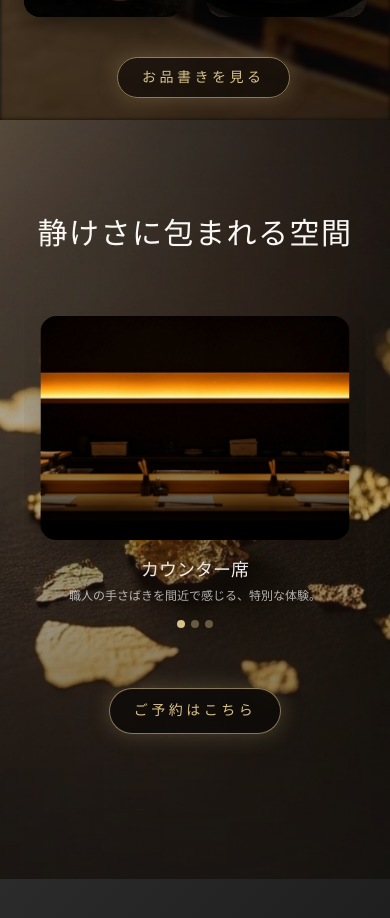
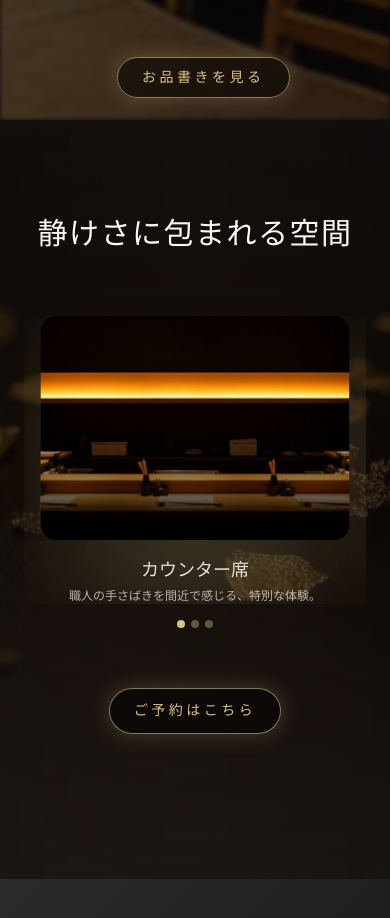
Before and after one commit to infoblueleafstudio-ux/yakitorihaku, a Next.js app: page / in a window 390 px wide. Shown: the part 2581-3499 px from the top of the page. Built offline with nearby package versions, Linux system fonts and the light colour scheme; a web font is replaced by a local one.

Commit message:
Update SpaceSection: enhanced Edge Glow effect and darker background overlays

```diff
--- a/components/sections/MenuSection.tsx
+++ b/components/sections/MenuSection.tsx
@@ -22,7 +22,7 @@ export const MenuSection = () => {
   return (
     <motion.section
       id="menu"
-      className="relative w-full min-h-screen py-24 px-6 md:px-12 overflow-hidden bg-onyx"
+      className="relative w-full min-h-screen pt-14 pb-5 md:py-24 px-6 md:px-12 overflow-hidden bg-onyx"
       initial={{ opacity: 0.95 }}
       whileInView={{ opacity: 1 }}
       viewport={{ once: false, margin: "-100px" }}
--- a/components/sections/SpaceSection.tsx
+++ b/components/sections/SpaceSection.tsx
@@ -101,19 +101,19 @@ export const SpaceSection = () => {
       >
         {/* ✅ 背景画像（最背面） */}
         <Image
-          src="/images/spase.jpg"
+          src="/images/space1.jpg"
           alt="gold foil"
           fill
           priority
-          className="object-cover object-center brightness-[0.9] pointer-events-none"
+          className="object-cover object-center brightness-[0.75] pointer-events-none"
           style={{ zIndex: 0 }}
         />
 
-        {/* ✅ NEW ✨ 薄い黒のオーバーレイ（背景の明るさを均一に） */}
-        <div className="absolute inset-0 bg-black/20 pointer-events-none"></div>
+        {/* ✅ 黒オーバーレイ（強め） */}
+        <div className="absolute inset-0 bg-black/70 pointer-events-none"></div>
 
-        {/* ✅ 薄い赤銅グラデーションを重ねる */}
-        <div className="absolute inset-0 bg-gradient-to-b from-[#1a1817]/35 via-transparent to-[#1a1817]/65 pointer-events-none"></div>
+        {/* ✅ 赤銅グラデーション（濃く） */}
+        <div className="absolute inset-0 bg-gradient-to-b from-[#1a1817]/45 via-transparent to-[#1a1817]/75 pointer-events-none"></div>
 
         {/* 光のにじみ（blur） */}
         <div className="absolute inset-0 bg-[#a86b43]/20 blur-[140px] opacity-60 pointer-events-none"></div>
@@ -140,12 +140,19 @@ export const SpaceSection = () => {
               transition={{ duration: 1.0, delay: i * 0.2, ease: "easeOut" }}
               className="relative group"
             >
-              {/* 光の外枠（ホバー時に表示） */}
-              <div className="absolute -inset-1 rounded-2xl bg-gradient-to-br from-white/10 to-transparent opacity-0 group-hover:opacity-100 blur transition-all duration-700" />
+              {/* ➕ Edge Glow（にじみ強化 / 下品にならない高級感） */}
+              <motion.div
+                className="absolute -inset-[4px] rounded-2xl opacity-0 group-hover:opacity-100 pointer-events-none"
+                style={{
+                  background: "radial-gradient(ellipse at center, rgba(216,194,137,0.45), rgba(216,194,137,0) 70%)",
+                  filter: "blur(40px)",
+                }}
+                transition={{ duration: 0.9, ease: "easeOut" }}
+              />
 
               {/* カード */}
               <div
-                className="relative z-10 rounded-2xl overflow-hidden shadow-2xl backdrop-blur-sm cursor-pointer"
+                className="relative z-10 rounded-2xl overflow-hidden shadow-2xl backdrop-blur-sm cursor-pointer group-hover:shadow-[0_0_24px_rgba(216,194,137,0.35)] transition-shadow duration-700"
                 onClick={() => setActiveIndex(i)}
               >
                 <div className="relative w-full h-72">
@@ -188,8 +195,18 @@ export const SpaceSection = () => {
             {spaces.map((space, i) => (
               <SwiperSlide key={i}>
                 <div className="relative group">
-                  {/* 光の外枠 */}
-                  <div className="absolute -inset-1 rounded-2xl bg-gradient-to-br from-white/10 to-transparent opacity-0 group-hover:opacity-100 blur transition-all duration-700" />
+                  {/* ✅ スマホ常時エッジグロウ / PC は hover */}
+                  <div
+                    className="
+                      absolute inset-[-3px] rounded-2xl
+                      bg-[radial-gradient(ellipse_at_center,rgba(216,194,137,0.45),transparent)]
+                      blur-[40px]
+                      opacity-90
+                      pointer-events-none
+                      md:opacity-0 md:group-hover:opacity-100
+                      transition-all duration-700 ease-out
+                    "
+                  />
 
                   <div
                     className="relative z-10 rounded-2xl overflow-hidden shadow-2xl cursor-pointer"
```
Also changed, not shown: public/images/space1.jpg (added), public/images/spase.jpg (deleted).
